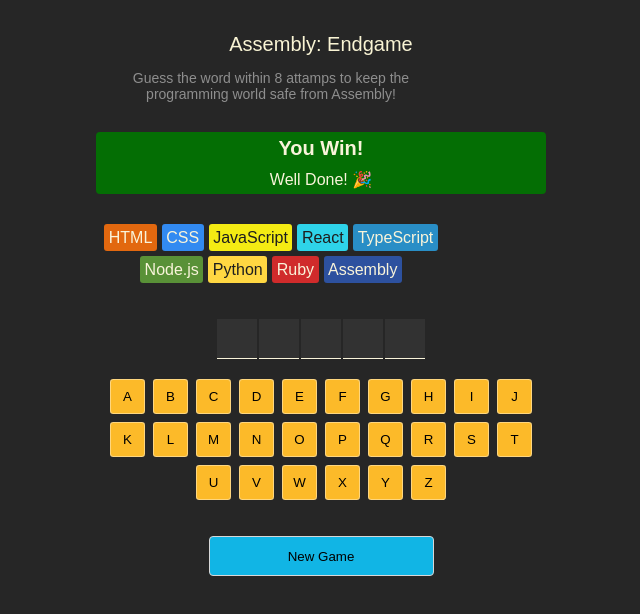
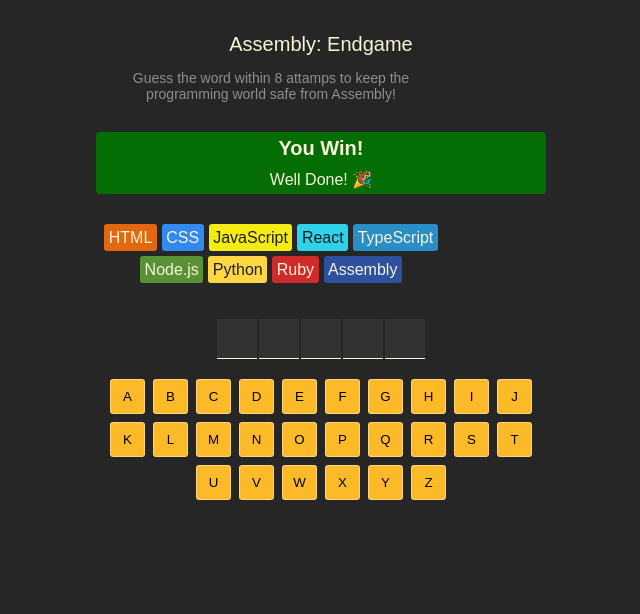
Before and after one commit to SouthBennett/assembly-endgame, a React (Vite) app: page / in a window 1280 px wide. Shown: the top 614 px of the page, without its empty margins (319-959 px from the left). Built offline with nearby package versions, Linux system fonts and the light colour scheme.

Commit message:
Assembly Endgame: isGameOver

```diff
--- a/src/App.jsx
+++ b/src/App.jsx
@@ -16,7 +16,14 @@
 
   // Derived values
   const wrongGuessesCount = guessedLetters.filter(letter => !currentWord.includes(letter)).length
-  // console.log(wrongGuessesCount)
+
+  const isGameLost = wrongGuessesCount >= languages.length - 1
+  // console.log("Game Over! You Lose!: " + isGameOver)
+
+  const isGameWon = currentWord.split("").every(letter => guessedLetters.includes(letter))
+  // console.log("You Win!: " + isGameWon)
+
+  const isGameOver = isGameLost || isGameWon
 
   const splitCurrentWord = currentWord.split("")
 
@@ -64,7 +71,7 @@
             currentWord={currentWord}
         />
       </section>
-      <Button />
+      {isGameOver && <Button />}
     </main>
 
   )
--- a/src/components/Button.jsx
+++ b/src/components/Button.jsx
@@ -2,4 +2,5 @@
   return (
     <button className="new-game">New Game</button>
   )
+
 }
```
